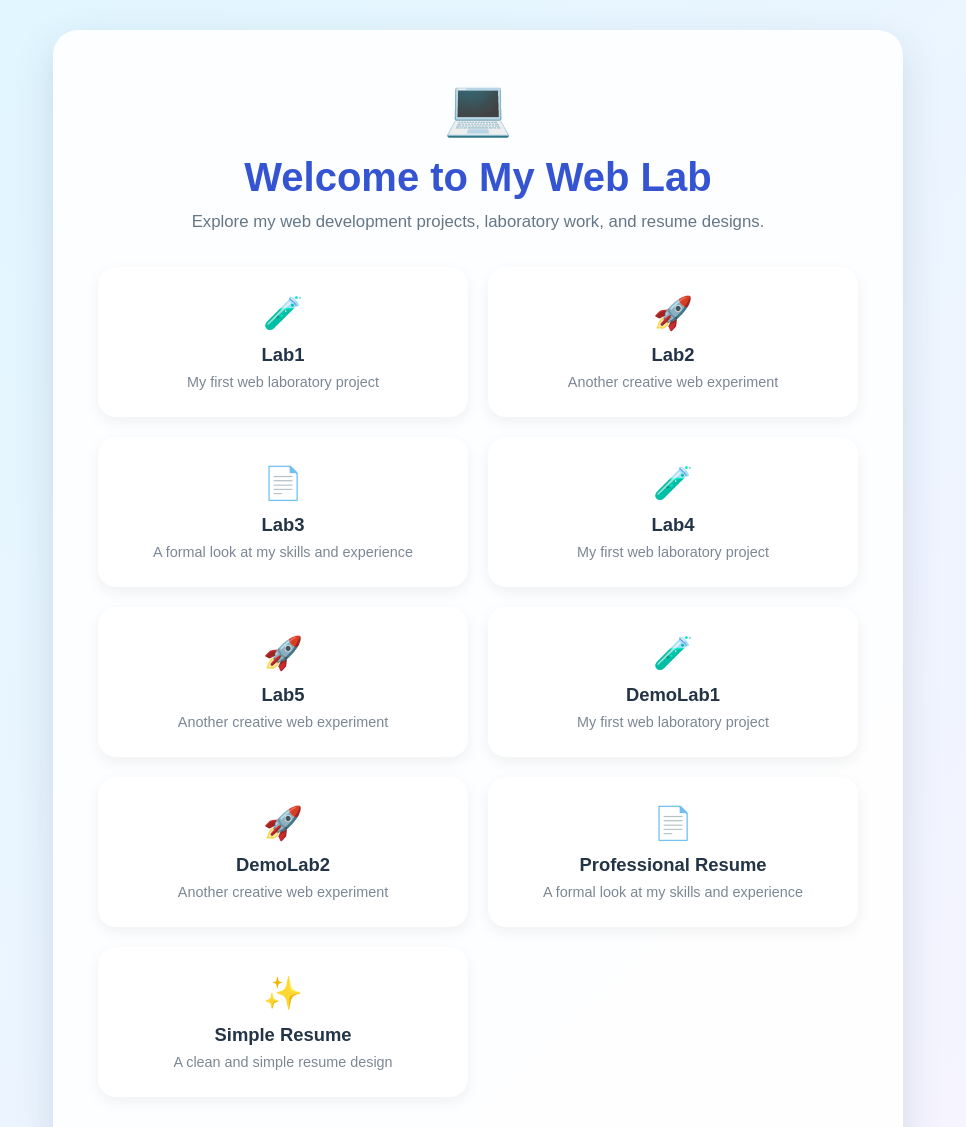
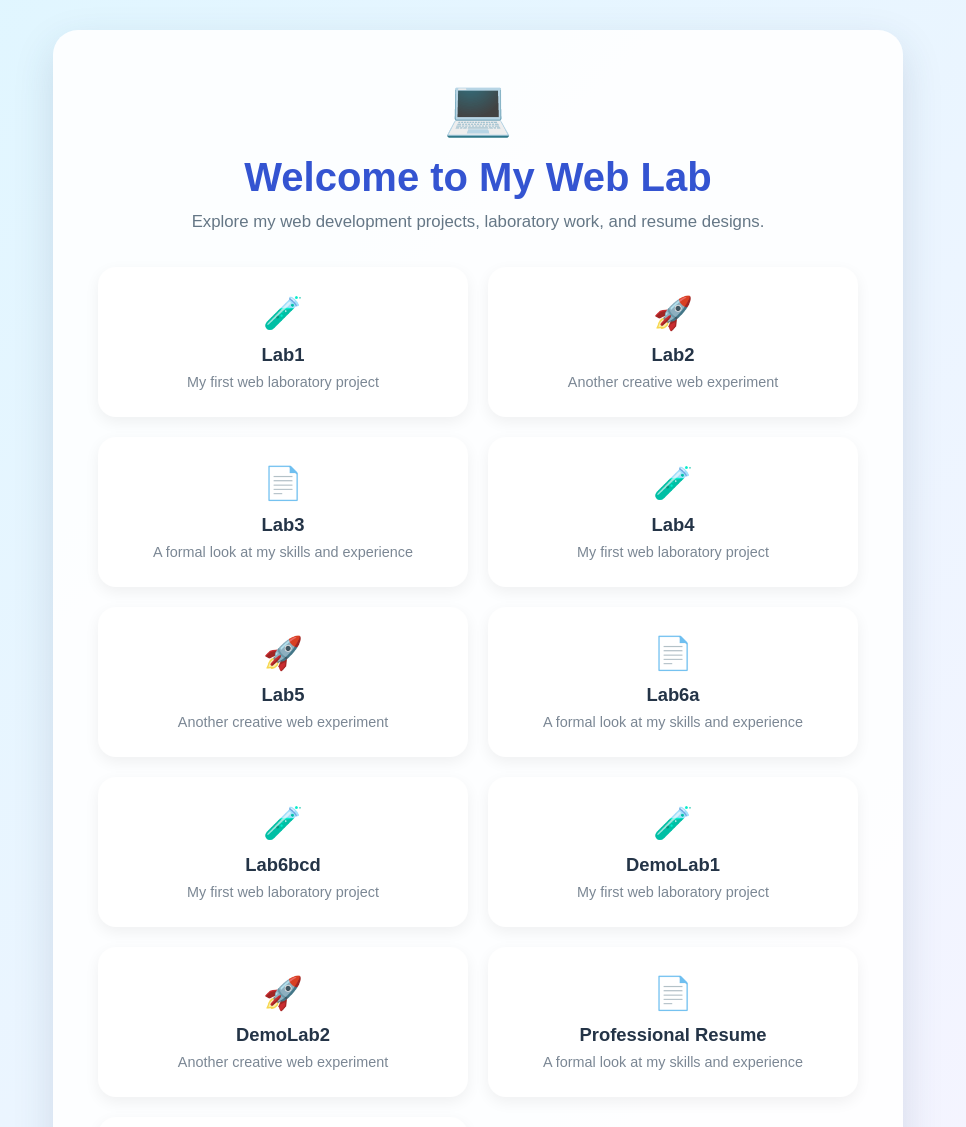
Before and after one commit to raghunandanasl18/weblab, a plain HTML site: page index.html in a window 1280 px wide. Shown: the top 1127 px of the page, without its empty margins (162-1128 px from the left). Drawn offline with Linux system fonts and the light colour scheme.

Commit message:
Add Lab6a and Lab6bcd cards to index.html
Added new cards for Lab6a and Lab6bcd with descriptions.

```diff
--- a/index.html
+++ b/index.html
@@ -155,6 +155,18 @@
         <span class="card-description">Another creative web experiment</span>
       </a>
 
+      <a class="card" href="6a-Lab.php">
+        <span class="card-icon">📄</span>
+        <span class="card-title">Lab6a</span>
+        <span class="card-description">A formal look at my skills and experience</span>
+      </a>
+
+       <a class="card" href="6bcd-Lab.php">
+        <span class="card-icon">🧪</span>
+        <span class="card-title">Lab6bcd</span>
+        <span class="card-description">My first web laboratory project</span>
+      </a>
+
       <a class="card" href="Demolab1.html">
         <span class="card-icon">🧪</span>
         <span class="card-title">DemoLab1</span>
```
